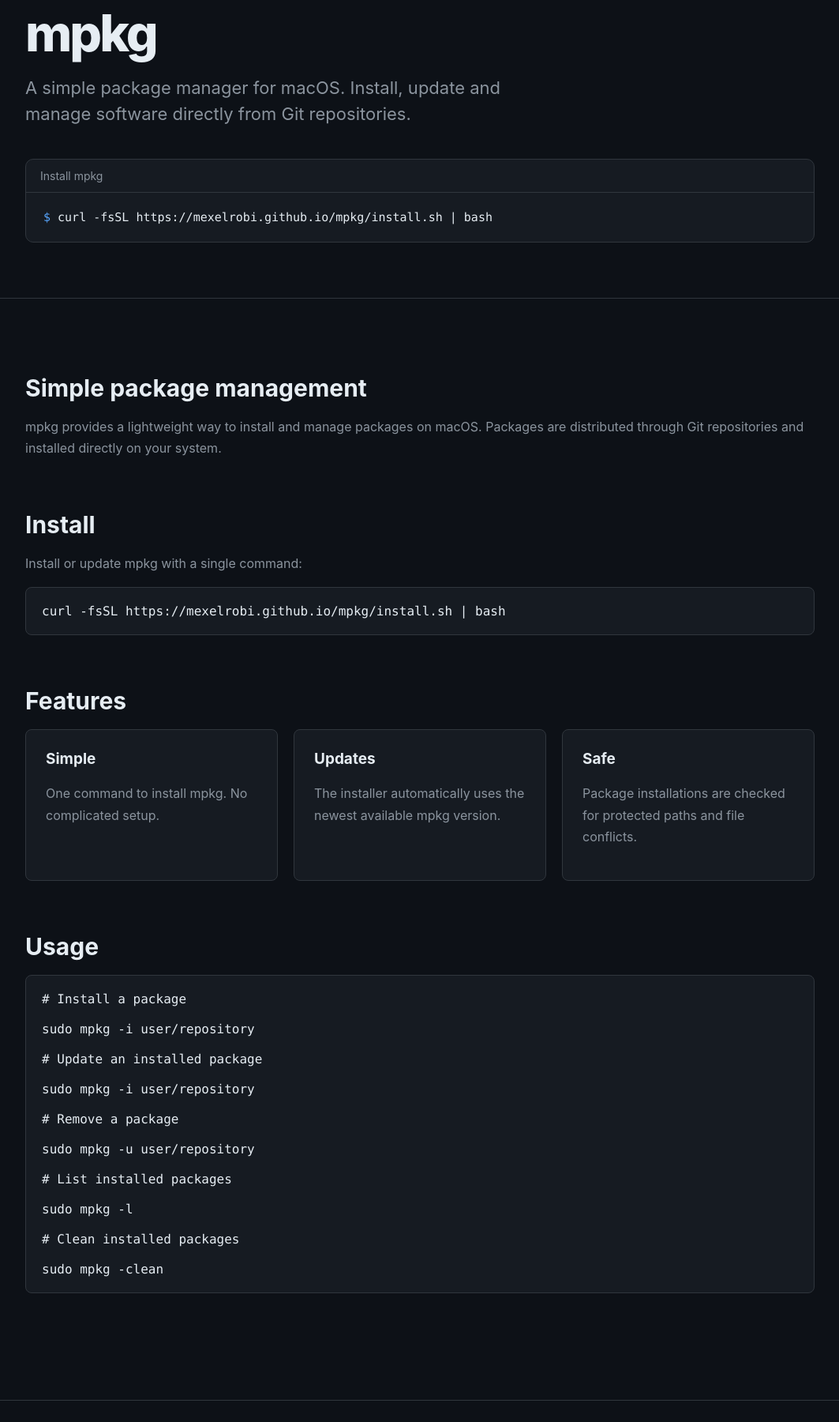
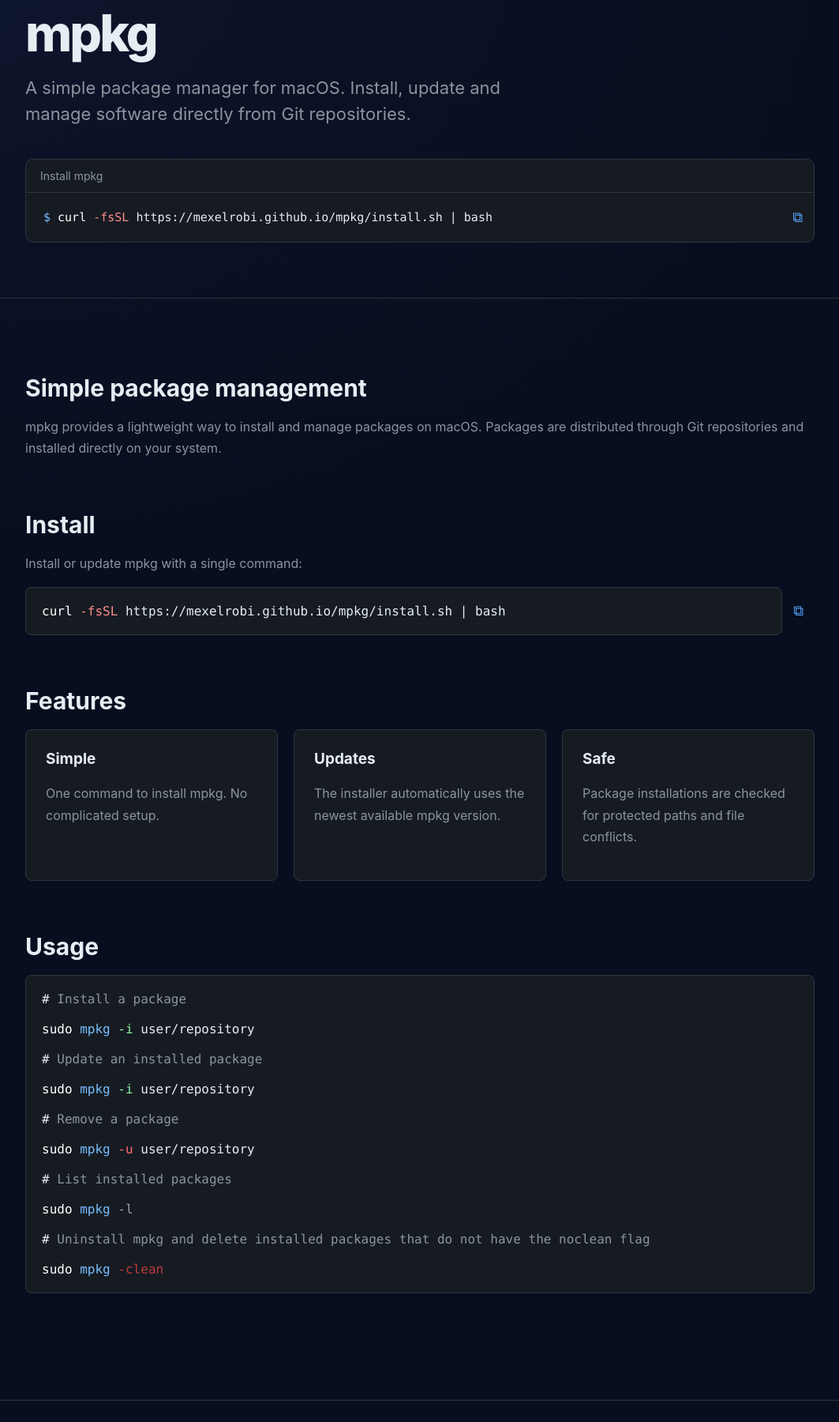
Before and after one commit to MexelRobi/mpkg, a plain HTML site: page docs/index.html in a window 1280 px wide. Shown: the part 87-1887 px from the top of the page at 79% size, without its empty margins (108-1171 px from the left). Drawn offline with Linux system fonts and the light colour scheme.

Commit message:
Update index.html

```diff
--- a/docs/index.html
+++ b/docs/index.html
@@ -14,11 +14,13 @@
 
     html {
         scroll-behavior: smooth;
+        user-select: none;
     }
 
     body {
         margin: 0;
-        background: #0d1117;
+        user-select: none;
+        background: radial-gradient(1200px 800px at 0% 0%, #0f1730 4%, #0b1226 40%, #070e1f 100%);
         color: #e6edf3;
         font-family: -apple-system, BlinkMacSystemFont, "Segoe UI",
                      Roboto, Helvetica, Arial, sans-serif;
@@ -56,6 +58,35 @@
         overflow: hidden;
     }
 
+    .install-row { display: flex; align-items: stretch; }
+    .command {
+        flex: 1;
+        padding: 22px;
+        font-family: "SFMono-Regular", Consolas, "Liberation Mono", monospace;
+        font-size: 15px;
+        overflow-x: auto;
+        white-space: nowrap;
+        color: #e6edf3;
+        user-select: none;
+    }
+    .copy-btn {
+        background: transparent;
+        border: none;
+        color: #58a6ff;
+        padding: 0 14px;
+        font-size: 18px;
+        cursor: pointer;
+        display: flex;
+        align-items: center;
+        justify-content: center;
+    }
+    .copy-btn:hover { color: #9cd1ff; }
+    .copy-btn:active { color: #6ab7ff; }
+    .copy-btn:disabled { opacity: 0.6; }
+    .copy-btn, .command { display: flex; align-items: center; }
+    .copy-btn { border-top-right-radius: 10px; border-bottom-right-radius: 10px; }
+    .install-box { border-radius: 10px; overflow: hidden; }
+
     .install-header {
         padding: 12px 18px;
         border-bottom: 1px solid #30363d;
@@ -63,18 +94,21 @@
         font-size: 14px;
     }
 
-    .command {
-        padding: 22px;
-        font-family: "SFMono-Regular", Consolas, "Liberation Mono", monospace;
-        font-size: 15px;
-        overflow-x: auto;
-        white-space: nowrap;
-        color: #e6edf3;
+    .prompt {
+        color: #79c0ff;
+        user-select: none;
     }
 
-    .prompt {
-        color: #58a6ff;
-    }
+    .hl-comment { color: #8b949e; }
+    .hl-flag { color: #ff8a8a; }
+    .hl-action { color: #6fdd8b; }
+.hl-sudo { color: #ffffff; }
+.hl-curl { color: #ffffff; }
+.hl-mpkg { color: #79c0ff; }
+.hl-flag-i { color: #8ef0a6; }
+.hl-flag-u { color: #ff6b6b; }
+.hl-flag-l { color: #9aa0a6; }
+.hl-flag-clean { color: #c23b3b; }
 
     main {
         padding: 70px 0;
@@ -181,9 +215,12 @@
             Install mpkg
         </div>
 
-        <div class="command">
-            <span class="prompt">$</span>
-            curl -fsSL https://mexelrobi.github.io/mpkg/install.sh | bash
+        <div class="install-row">
+            <div class="command" id="install-command">
+                <span class="prompt" aria-hidden="true">$&nbsp;</span>
+                <span class="cmd-text"><span class="hl-curl">curl</span> <span class="hl-flag">-fsSL</span> https://mexelrobi.github.io/mpkg/install.sh | bash</span>
+            </div>
+            <button class="copy-btn" id="copy-install" aria-label="Copy install command" title="Copy">⧉</button>
         </div>
 
     </div>
@@ -217,7 +254,10 @@
             Install or update mpkg with a single command:
         </p>
 
-        <pre><code>curl -fsSL https://mexelrobi.github.io/mpkg/install.sh | bash</code></pre>
+        <div class="install-row" style="margin-top:10px;">
+            <pre style="flex:1; margin:0;"><code id="install-code"><span class="hl-curl">curl</span> <span class="hl-flag">-fsSL</span> https://mexelrobi.github.io/mpkg/install.sh | bash</code></pre>
+            <button class="copy-btn" id="copy-install-2" aria-label="Copy install command" title="Copy">⧉</button>
+        </div>
 
     </section>
 
@@ -261,25 +301,25 @@
 
         <h2>Usage</h2>
 
-        <pre><code># Install a package
+        <pre><code># <span class="hl-comment">Install a package</span>
 
-sudo mpkg -i user/repository
+<span class="hl-sudo">sudo</span> <span class="hl-mpkg">mpkg</span> <span class="hl-flag-i">-i</span> user/repository
 
-# Update an installed package
+# <span class="hl-comment">Update an installed package</span>
 
-sudo mpkg -i user/repository
+<span class="hl-sudo">sudo</span> <span class="hl-mpkg">mpkg</span> <span class="hl-flag-i">-i</span> user/repository
 
-# Remove a package
+# <span class="hl-comment">Remove a package</span>
 
-sudo mpkg -u user/repository
+<span class="hl-sudo">sudo</span> <span class="hl-mpkg">mpkg</span> <span class="hl-flag-u">-u</span> user/repository
 
-# List installed packages
+# <span class="hl-comment">List installed packages</span>
 
-sudo mpkg -l
+<span class="hl-sudo">sudo</span> <span class="hl-mpkg">mpkg</span> <span class="hl-flag-l">-l</span>
 
-# Clean installed packages
+# <span class="hl-comment">Uninstall mpkg and delete installed packages that do not have the noclean flag</span>
 
-sudo mpkg -clean</code></pre>
+<span class="hl-sudo">sudo</span> <span class="hl-mpkg">mpkg</span> <span class="hl-flag-clean">-clean</span></code></pre>
 
     </section>
 
@@ -298,5 +338,51 @@
 
 </footer>
 
+<script>
+(function() {
+    function copyText(text) {
+        if (navigator.clipboard && window.isSecureContext) {
+            return navigator.clipboard.writeText(text);
+        } else {
+            const ta = document.createElement('textarea');
+            ta.value = text;
+            ta.style.position = 'fixed';
+            ta.style.left = '-9999px';
+            document.body.appendChild(ta);
+            ta.focus();
+            ta.select();
+            try { document.execCommand('copy'); } catch (e) {}
+            document.body.removeChild(ta);
+            return Promise.resolve();
+        }
+    }
+
+    function setTempLabel(btn, label) {
+        const oldLabel = btn.getAttribute('aria-label') || '';
+        btn.setAttribute('aria-label', label);
+        btn.disabled = true;
+        setTimeout(() => { btn.setAttribute('aria-label', oldLabel); btn.disabled = false; }, 1200);
+    }
+
+    const btn1 = document.getElementById('copy-install');
+    const cmdEl = document.querySelector('#install-command .cmd-text');
+    if (btn1 && cmdEl) {
+        btn1.addEventListener('click', () => {
+            const text = cmdEl.textContent.trim();
+            copyText(text).then(() => setTempLabel(btn1, 'Copied')).catch(() => setTempLabel(btn1, 'Error'));
+        });
+    }
+
+    const btn2 = document.getElementById('copy-install-2');
+    const codeEl = document.getElementById('install-code');
+    if (btn2 && codeEl) {
+        btn2.addEventListener('click', () => {
+            const text = codeEl.textContent.trim();
+            copyText(text).then(() => setTempLabel(btn2, 'Copied')).catch(() => setTempLabel(btn2, 'Error'));
+        });
+    }
+})();
+</script>
+
 </body>
 </html>
```
